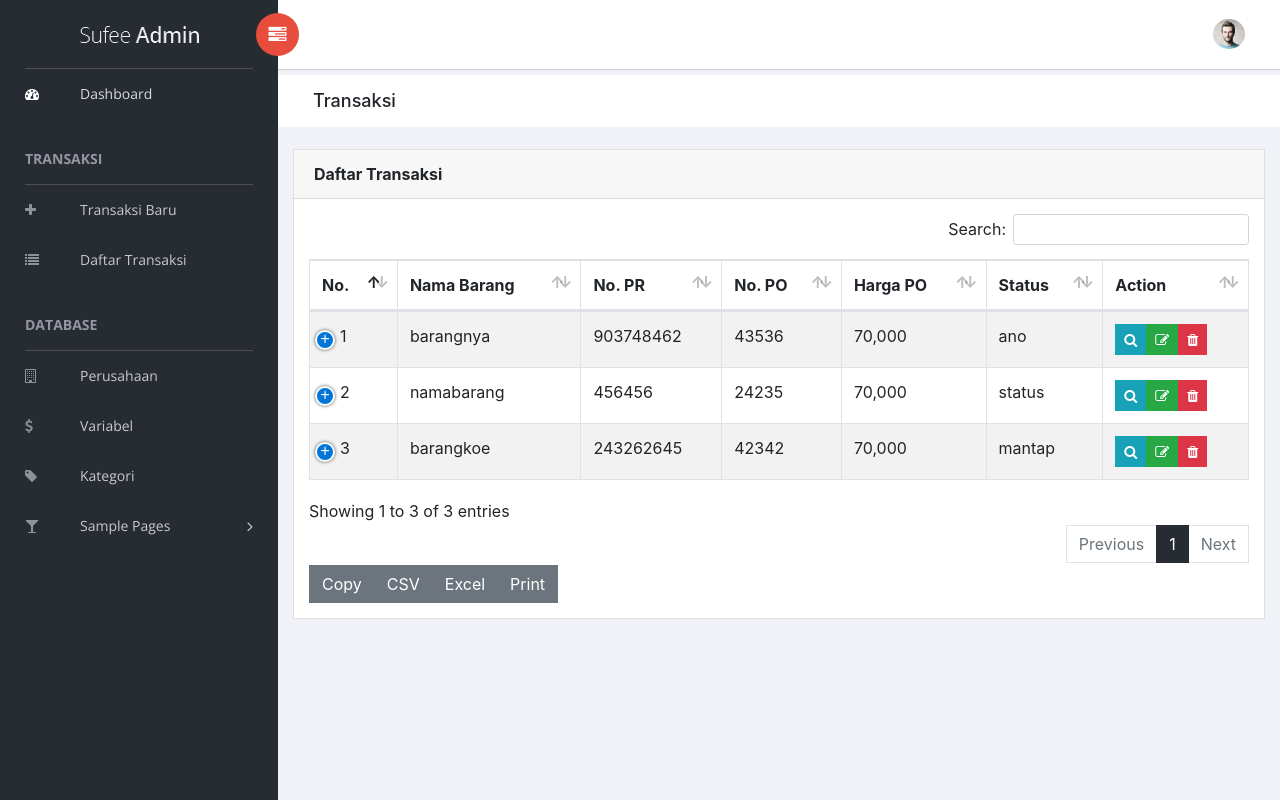
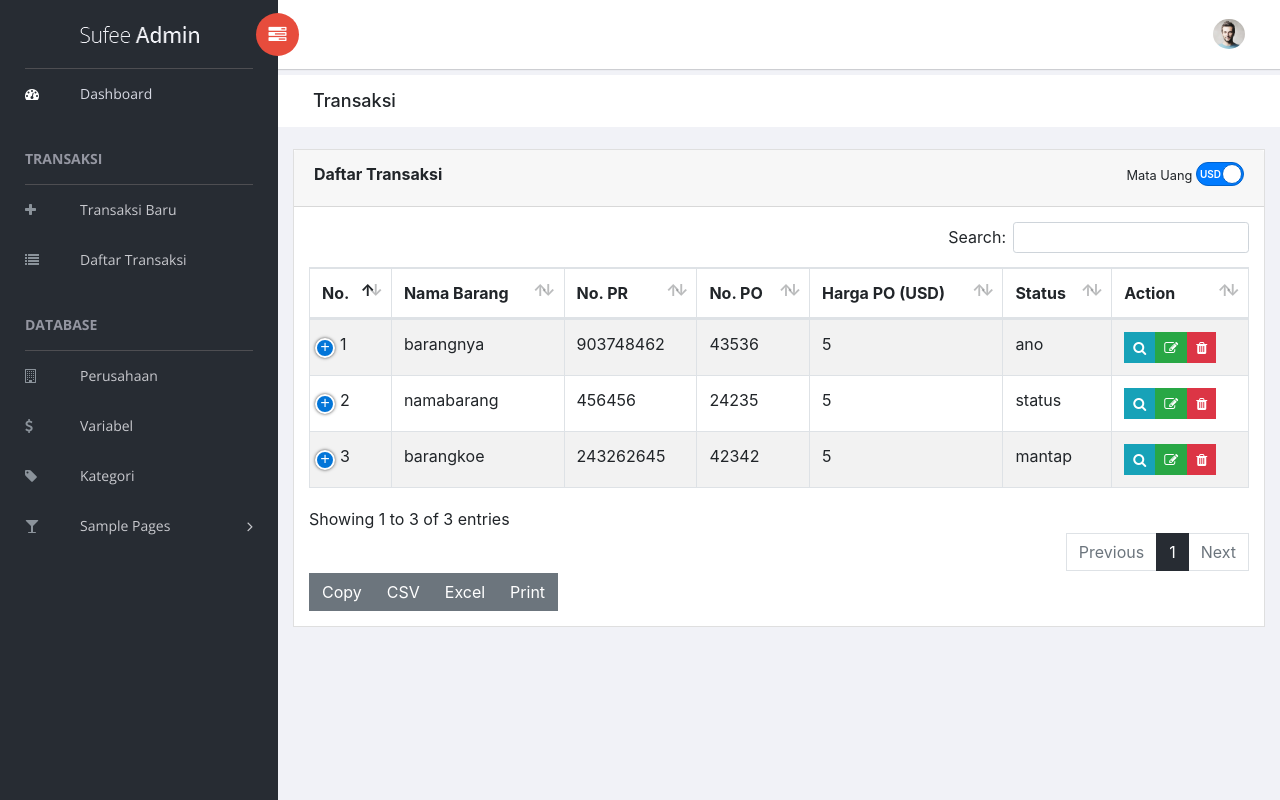
Before and after one commit to adnansurya/sdit, a PHP site: page /transaction_list.php?currency=usd in a window 1280 px wide. Run offline with PHP 8.4, Linux system fonts and the light colour scheme; data comes from the database, SQL or seed files in the repository; a stand-in replaces the project's code that opens the database connection; some libraries are stand-ins or nearby versions.

Commit message:
currency change in daftar transaksi

```diff
--- a/partials/global.php
+++ b/partials/global.php
@@ -1,6 +1,18 @@
 <?php
 
 $webname = 'SDIT';
+
+function ifUsd($benar, $salah){
+	if(isset($_GET['currency'])){
+		if($_GET['currency'] == 'usd'){
+			return $benar;
+		}else{
+			return $salah;
+		}
+	}else{
+		return $salah;
+	}
+}
 
 function priceFormat($inputPrice){
 
--- a/transaction_list.php
+++ b/transaction_list.php
@@ -41,6 +41,14 @@
                     <div class="card">
                         <div class="card-header">
                             <strong>Daftar Transaksi</strong>
+                            <div class="float-right">
+                                <small>Mata Uang </small>
+                                <label class="switch switch-text switch-primary switch-pill">
+                                <input id="currencySel" type="checkbox" class="switch-input" <?php echo ifUsd('checked="true"', '');?>>
+                                    <span data-on="Usd" data-off="Rp" class="switch-label"></span> <span class="switch-handle"></span>
+                                </label>
+                            </div>
+
                         </div>
                         <div class="card-body">
                             <div class="table-responsive">
@@ -60,20 +68,20 @@
                                             <th class="all">No. PR</th>
                                             <th class="none">Tanggal PR</th>
                                             <th class="none">Tanggal OE</th>
-                                            <th class="none">Harga OE</th>
+                                            <th class="none">Harga OE<?php echo ifUsd(' (USD)', ' (Rp)');?></th>
                                             <th class="none">No. DUR</th>
                                             <th class="none">Tanggal DUR</th>
                                             <th class="none">Metode Pengadaaan</th>
                                             <th class="none">File DUR</th>
                                             <th class="none">Tanggal Penawaran</th>
-                                            <th class="none">Harga Penawaran</th>
+                                            <th class="none">Harga Penawaran<?php echo ifUsd(' (USD)', ' (Rp)');?></th>
                                             <th class="all">No. PO</th>
                                             <th class="none">Tanggal Po</th>
-                                            <th class="all">Harga PO</th>
+                                            <th class="all">Harga PO<?php echo ifUsd(' (USD)', ' (Rp)');?></th>
                                             <th class="none">File PO</th>
                                             <th class="none">Kuantum</th>
                                             <th class="none">Satuan</th>
-                                            <th class="none">Total Harga</th>
+                                            <th class="none">Total Harga<?php echo ifUsd(' (USD)', ' (Rp)');?></th>
                                             <th class="none">Tanggal Approve PO</th>
                                             <th class="all">Status</th>
                                             <th class="none">Catatan</th>
@@ -104,20 +112,20 @@
                                             echo '<td>'.$row['no_pr'].'</td>';
                                             echo '<td>'.$row['tanggal_pr'].'</td>';
                                             echo '<td>'.$row['tanggal_owner_estimate'].'</td>';
-                                            echo '<td>'.priceFormat($row['owner_estimate_rp']).'</td>';
+                                            echo '<td>'.priceFormat(ifUsd($row['owner_estimate_usd'],$row['owner_estimate_rp'])).'</td>';
                                             echo '<td>'.$row['no_dur'].'</td>';
                                             echo '<td>'.$row['tanggal_dur'].'</td>';
                                             echo '<td>'.$row['metode_dur'].'</td>';
                                             echo '<td>'.$row['file_dur'].'</td>';
                                             echo '<td>'.$row['tanggal_tawar'].'</td>';
-                                            echo '<td>'.priceFormat($row['harga_tawar_rp']).'</td>';
+                                            echo '<td>'.priceFormat(ifUsd($row['harga_tawar_usd'],$row['harga_tawar_rp'])).'</td>';
                                             echo '<td>'.$row['no_po'].'</td>';
                                             echo '<td>'.$row['tanggal_po'].'</td>';
-                                            echo '<td>'.priceFormat($row['harga_po_rp']).'</td>';
+                                            echo '<td>'.priceFormat(ifUsd($row['harga_po_usd'],$row['harga_po_rp'])).'</td>';
                                             echo '<td>'.$row['file_po'].'</td>';
                                             echo '<td>'.$row['qty'].'</td>';
                                             echo '<td>'.$row['satuan'].'</td>';
-                                            echo '<td>'.priceFormat($row['total_harga_rp']).'</td>';
+                                            echo '<td>'.priceFormat(ifUsd($row['total_harga_usd'],$row['total_harga_rp'])).'</td>';
                                             echo '<td>'.$row['tanggal_approve_po'].'</td>';
                                             echo '<td>'.$row['status'].'</td>';
                                             echo '<td>'.$row['keterangan'].'</td>';
@@ -199,6 +207,17 @@
     <script src="vendors/pdfmake/build/vfs_fonts.js"></script>
     <script type="text/javascript" src="vendors/datatables-responsive/js/dataTables.responsive.js"></script>
     <script>
+
+        jQuery('#currencySel').click(function(){
+
+            if(jQuery(this).prop("checked") == true){
+                window.location.href = "transaction_list.php?currency=usd";
+            }
+            else if(jQuery(this).prop("checked") == false){
+                window.location.href = "transaction_list.php";
+            }
+        });
+
         jQuery('#datatable').DataTable({
             "responsive" : true,
             dom: 'frtipB',
```
